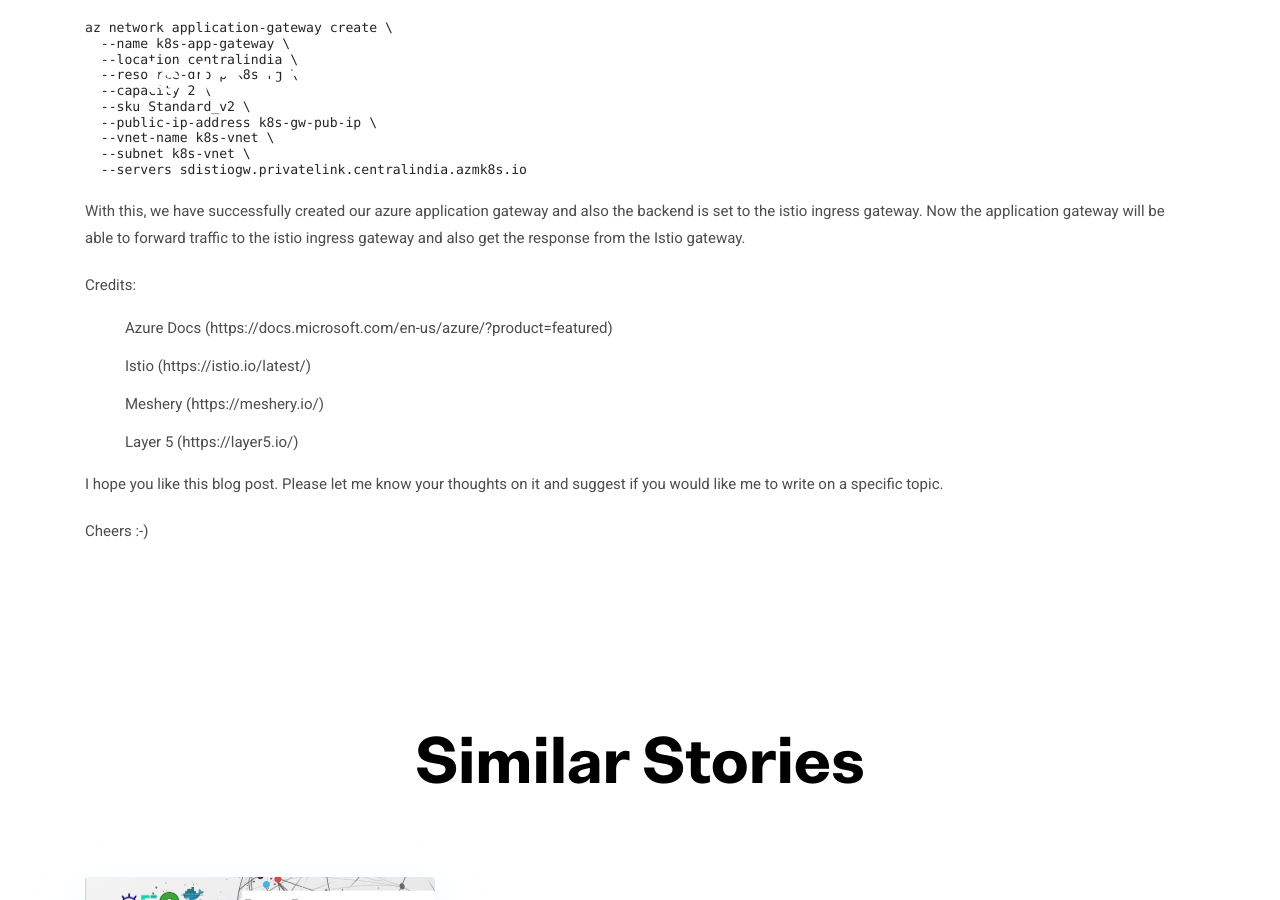
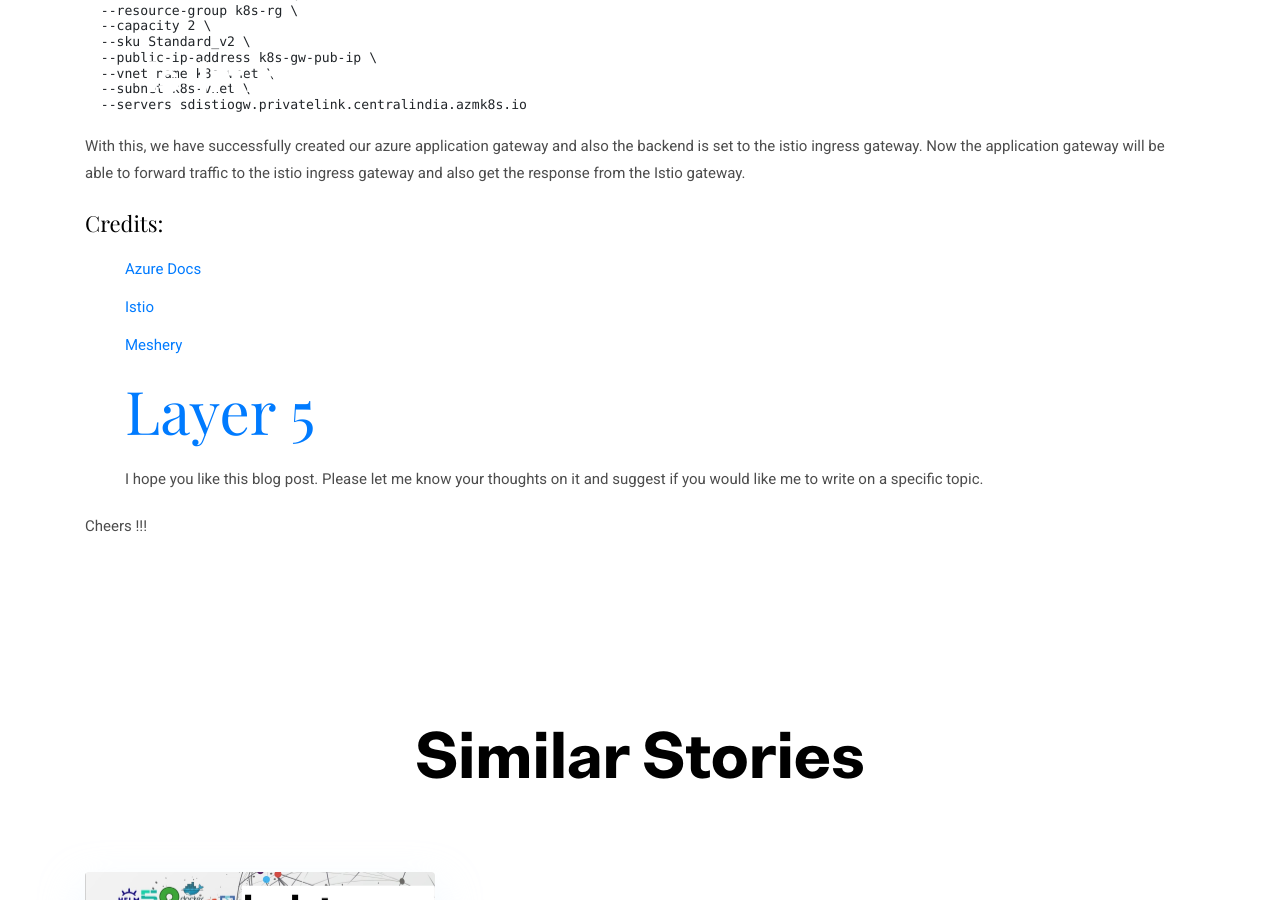
Before and after one commit to samirparhi-dev/samirparhi-dev.github.io, a Jekyll site: the page built from _posts/2021-07-07-SecureAKs.markdown, in a window 1280 px wide and 900 px high, scrolled down 8244 px. Built offline with Jekyll 4.4.1, drawn with Linux system fonts in a browser that asks for light colours; some of the changed lines change nothing that is shown.

Commit message:
updated!
Signed-off-by: Samir Parhi <samirparhi@gmail.com>

````diff
--- a/_posts/2021-07-07-SecureAKs.markdown
+++ b/_posts/2021-07-07-SecureAKs.markdown
@@ -106,13 +106,13 @@
 
 **DNS name prefix:** This is the DNS name that will be resolved for the API server of the Kubernetes cluster. You will use this FQDN to access your API server after you host your AKS cluster and the application.
 
-### What is Azure Application Gateway?
+#### What is Azure Application Gateway?
 Azure Application Gateway is a web traffic load balancer that enables you to manage traffic to your web applications. This also provides the firewall capability to secure the traffic to your application. Below image from Microsoft documentation.
 
 <a href="url"><img src="https://github.com/samirparhi-dev/samirparhi-dev.github.io/blob/main/assets/images/blog/sc2.png?raw=true" width="500px" height="300px" ></a>
 
 
-### Our Solution Architecture Diagram:
+#### Our Solution Architecture Diagram:
 
 <a href="url"><img src="https://github.com/samirparhi-dev/samirparhi-dev.github.io/blob/main/assets/images/blog/sc3.jpeg?raw=true" width="1000px" height="400px" ></a>
 
@@ -120,7 +120,7 @@
 Explanation:
 when users request for the website, it reaches the name server from where you have purchased your DNS (it can be azure or any 3rd party). From the name server, it finds A record and directed to the public IP of the Azure application gateway. When the request reaches the Application gateway, it validates the SSL certificate and runs the firewall rules too. then the Rules in the application gateway redirect it to its proper backend. The backend-pool for the application gateway is the istio ingress gateway. As we are constructing a fully private cluster (meaning all the IPs in the AKS cluster are private IPs) we have used DNS private Zone to implement a trusted connection between all the azure services in our VNET
 
-### Put things into Action:
+#### Put things into Action:
 
 Step 1. Create a resource group name `k8s-rg` in `centralindia` location (make sure to set the subscription first( here I am using my subscription named `Azure`)
 
@@ -246,12 +246,12 @@
 ```
 With this, we have successfully created our azure application gateway and also the backend is set to the istio ingress gateway. Now the application gateway will be able to forward traffic to the istio ingress gateway and also get the response from the Istio gateway.
 
-Credits:
-- Azure Docs (https://docs.microsoft.com/en-us/azure/?product=featured)
-- Istio (https://istio.io/latest/)
-- Meshery (https://meshery.io/)
-- Layer 5 (https://layer5.io/)
-
+**Credits:**
+- [Azure Docs](https://docs.microsoft.com/en-us/azure/?product=featured)
+- [Istio](https://istio.io/latest/)
+- [Meshery](https://meshery.io/)
+- [Layer 5](https://layer5.io/)
+-------
 I hope you like this blog post. Please let me know your thoughts on it and suggest if you would like me to write on a specific topic.
 
-Cheers :-)
+Cheers !!!
````
